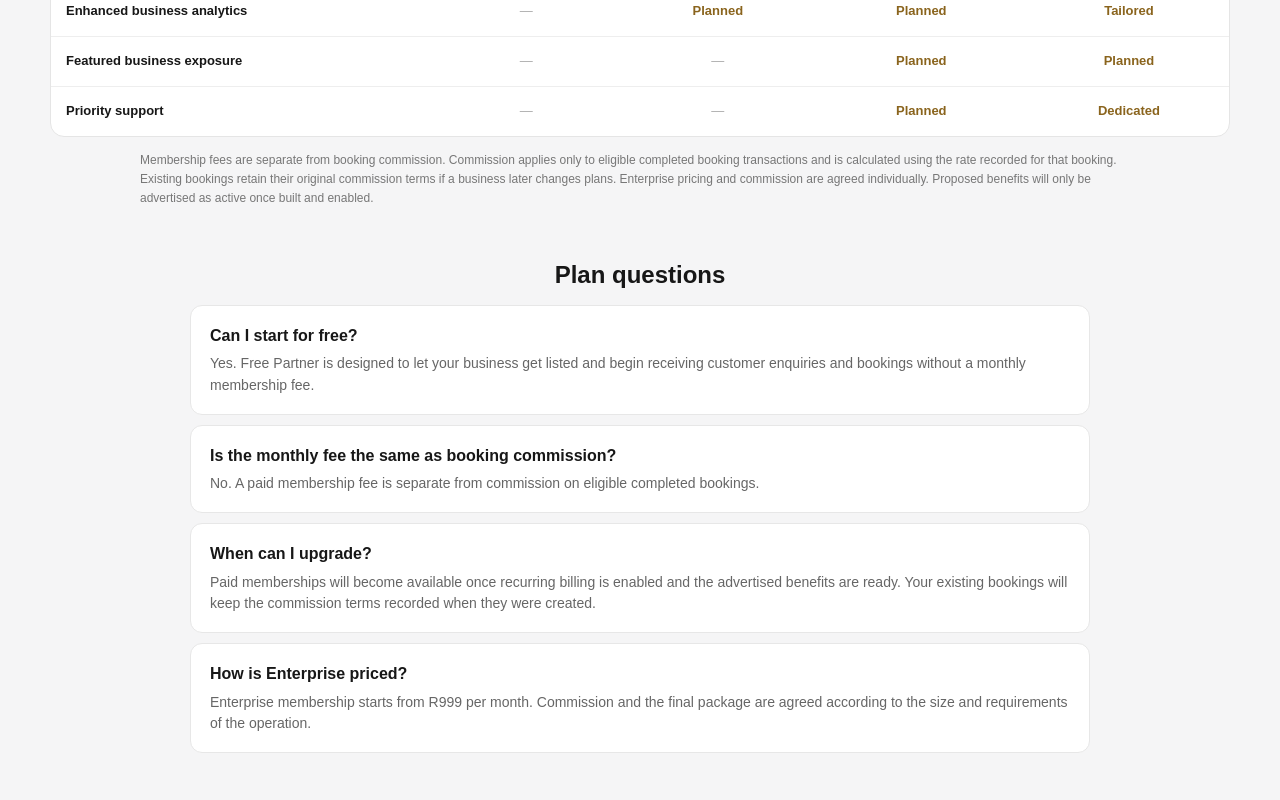
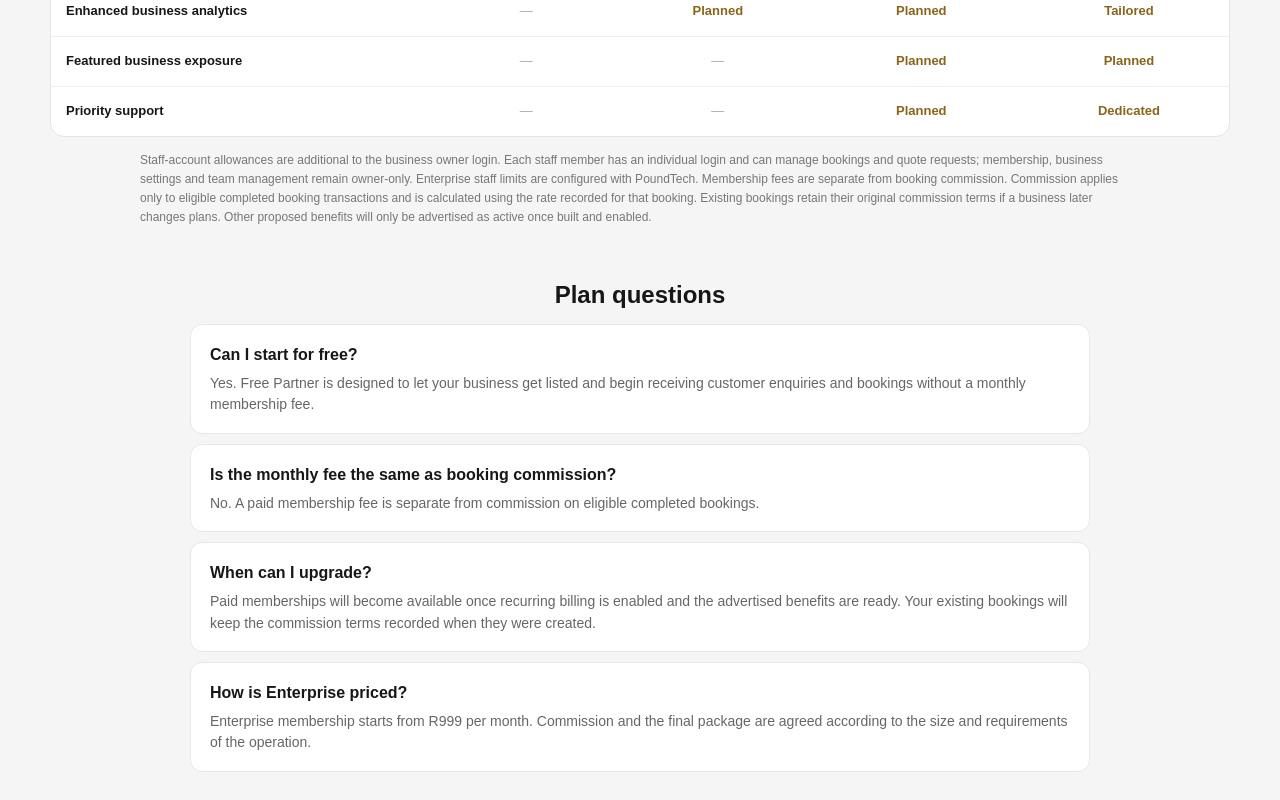
Before and after one commit to 5p8sn8cg7r-cmyk/poundtech-website, a plain HTML site: page service-partner-plans.html in a window 1280 px wide. Shown: the part 1877-2677 px from the top of the page. Drawn offline with Linux system fonts and the light colour scheme.

Commit message:
Clarify service partner staff account access and plan limits

```diff
--- a/service-partner-plans.html
+++ b/service-partner-plans.html
@@ -129,7 +129,7 @@ tr:last-child td{border-bottom:0}
 <tr><td>Featured business exposure</td><td class="no">—</td><td class="no">—</td><td class="planned">Planned</td><td class="planned">Planned</td></tr>
 <tr><td>Priority support</td><td class="no">—</td><td class="no">—</td><td class="planned">Planned</td><td class="planned">Dedicated</td></tr>
 </tbody></table></div>
-<p class="note">Membership fees are separate from booking commission. Commission applies only to eligible completed booking transactions and is calculated using the rate recorded for that booking. Existing bookings retain their original commission terms if a business later changes plans. Enterprise pricing and commission are agreed individually. Proposed benefits will only be advertised as active once built and enabled.</p>
+<p class="note">Staff-account allowances are additional to the business owner login. Each staff member has an individual login and can manage bookings and quote requests; membership, business settings and team management remain owner-only. Enterprise staff limits are configured with PoundTech. Membership fees are separate from booking commission. Commission applies only to eligible completed booking transactions and is calculated using the rate recorded for that booking. Existing bookings retain their original commission terms if a business later changes plans. Other proposed benefits will only be advertised as active once built and enabled.</p>
 </section>
 <section class="faq">
 <h2>Plan questions</h2>
```
